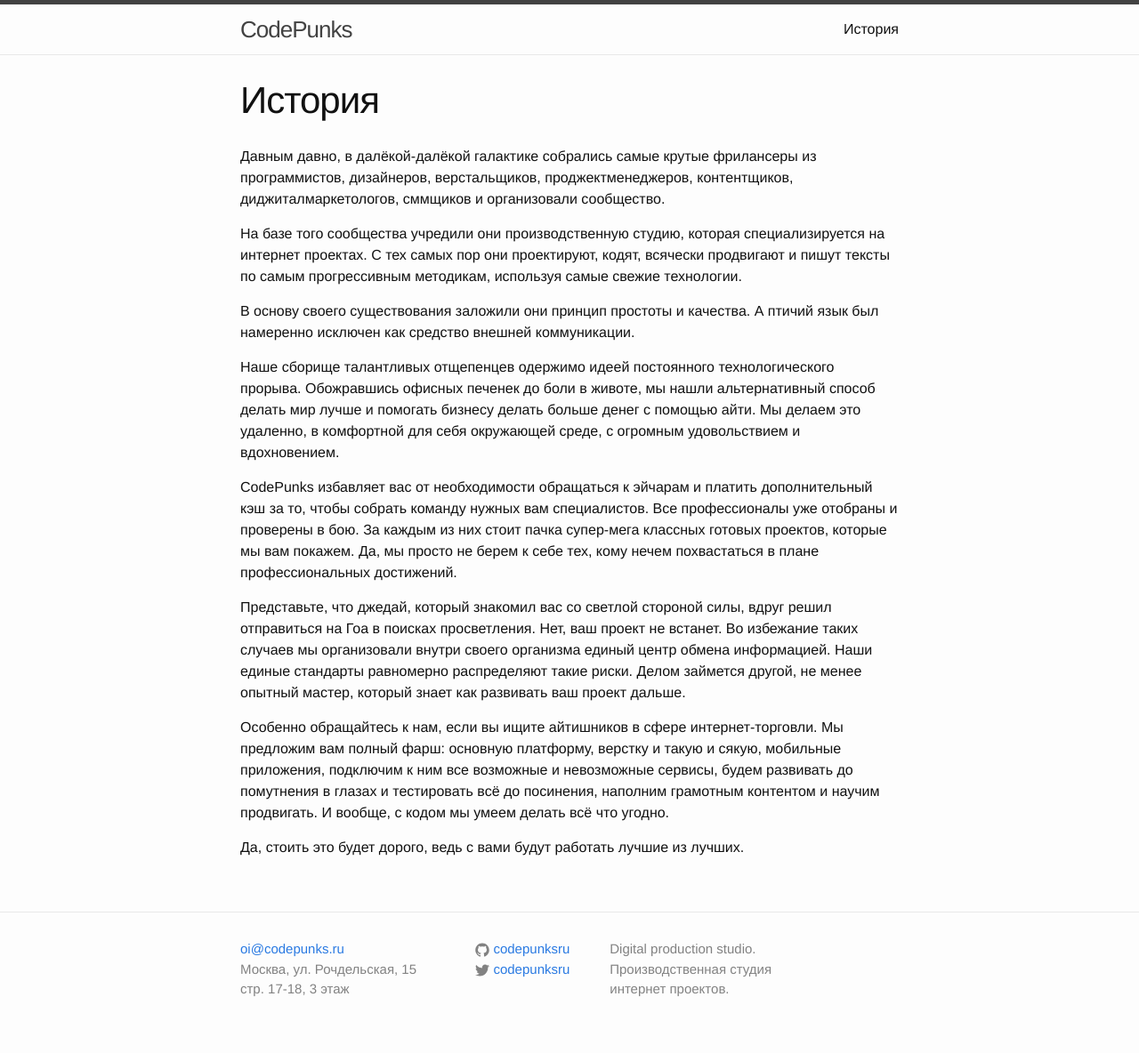
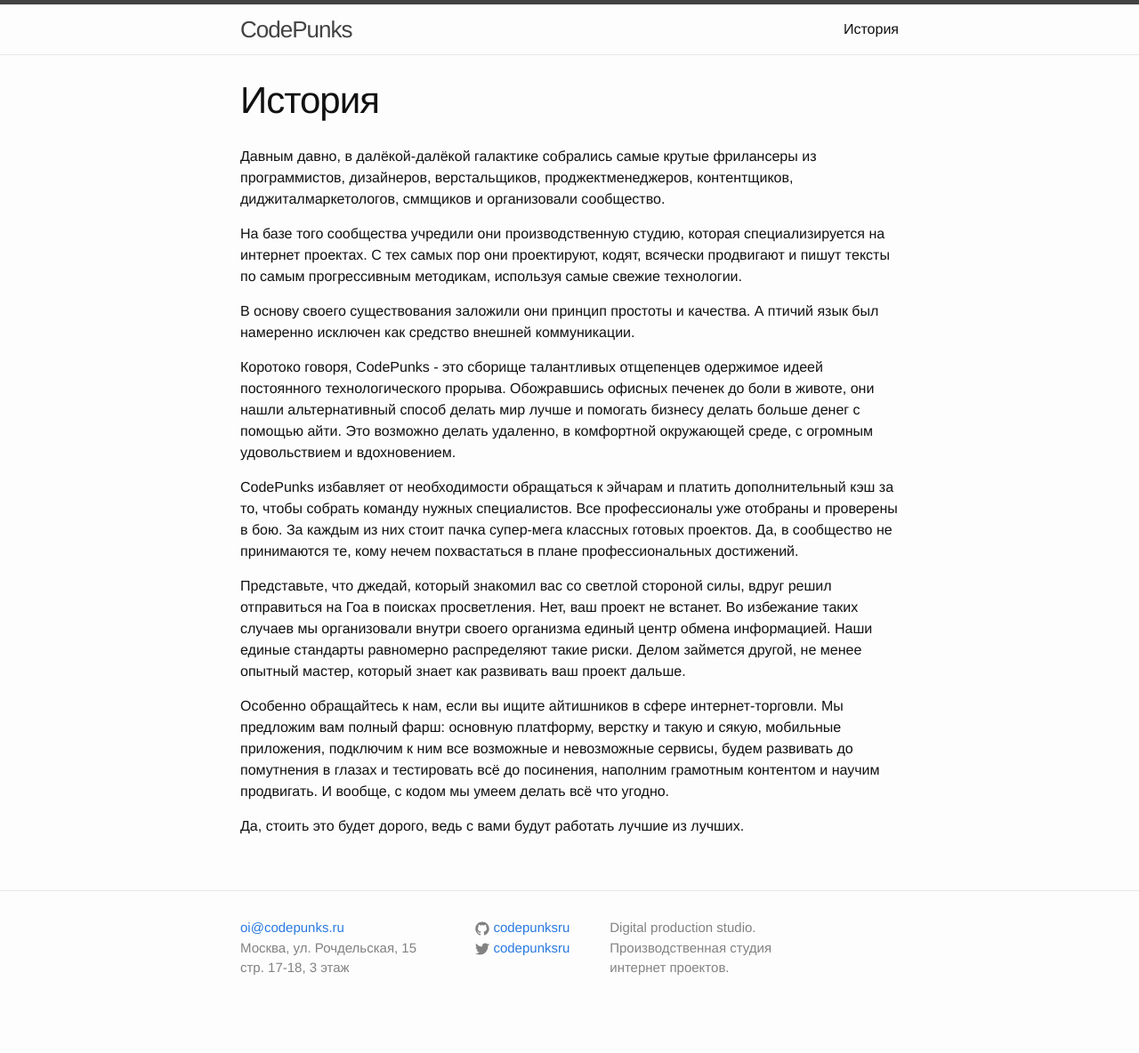
Before and after one commit to codepunksru/codepunksru.github.io, a Jekyll site: the page built from about.md, in a window 1280 px wide. Shown: the whole page at 89% size. Built offline with Jekyll 4.4.1, drawn with Linux system fonts in a browser that asks for light colours; after the commit the page ends 1160 px from its top, so only the background shows below that.

Commit message:
About update & CSS comments

```diff
--- a/_sass/_layout.scss
+++ b/_sass/_layout.scss
@@ -240,3 +240,4 @@
         }
     }
 }
+// Logo on the main page
--- a/about.md
+++ b/about.md
@@ -10,9 +10,9 @@
 
 В основу своего существования заложили они принцип простоты и качества. А птичий язык был намеренно исключен как средство внешней коммуникации.
 
-Наше сборище талантливых отщепенцев одержимо идеей постоянного технологического прорыва. Обожравшись офисных печенек до боли в животе, мы нашли альтернативный способ делать мир лучше и помогать бизнесу делать больше денег с помощью айти. Мы делаем это удаленно, в комфортной для себя окружающей среде, с огромным удовольствием и вдохновением.
+Коротоко говоря, CodePunks - это сборище талантливых отщепенцев одержимое идеей постоянного технологического прорыва. Обожравшись офисных печенек до боли в животе, они нашли альтернативный способ делать мир лучше и помогать бизнесу делать больше денег с помощью айти. Это возможно делать удаленно, в комфортной окружающей среде, с огромным удовольствием и вдохновением.
 
-CodePunks избавляет вас от необходимости обращаться к эйчарам и платить дополнительный кэш за то, чтобы собрать команду нужных вам специалистов. Все профессионалы уже отобраны и проверены в бою. За каждым из них стоит пачка супер-мега классных готовых проектов, которые мы вам покажем. Да, мы просто не берем к себе тех, кому нечем похвастаться в плане профессиональных достижений.
+CodePunks избавляет от необходимости обращаться к эйчарам и платить дополнительный кэш за то, чтобы собрать команду нужных специалистов. Все профессионалы уже отобраны и проверены в бою. За каждым из них стоит пачка супер-мега классных готовых проектов. Да, в сообщество не принимаются те, кому нечем похвастаться в плане профессиональных достижений.
 
 Представьте, что джедай, который знакомил вас со светлой стороной силы, вдруг решил отправиться на Гоа в поисках просветления. Нет, ваш проект не встанет. Во избежание таких случаев мы организовали внутри своего организма единый центр обмена информацией. Наши единые стандарты равномерно распределяют такие риски. Делом займется другой, не менее опытный мастер, который знает как развивать ваш проект дальше.
 
```
